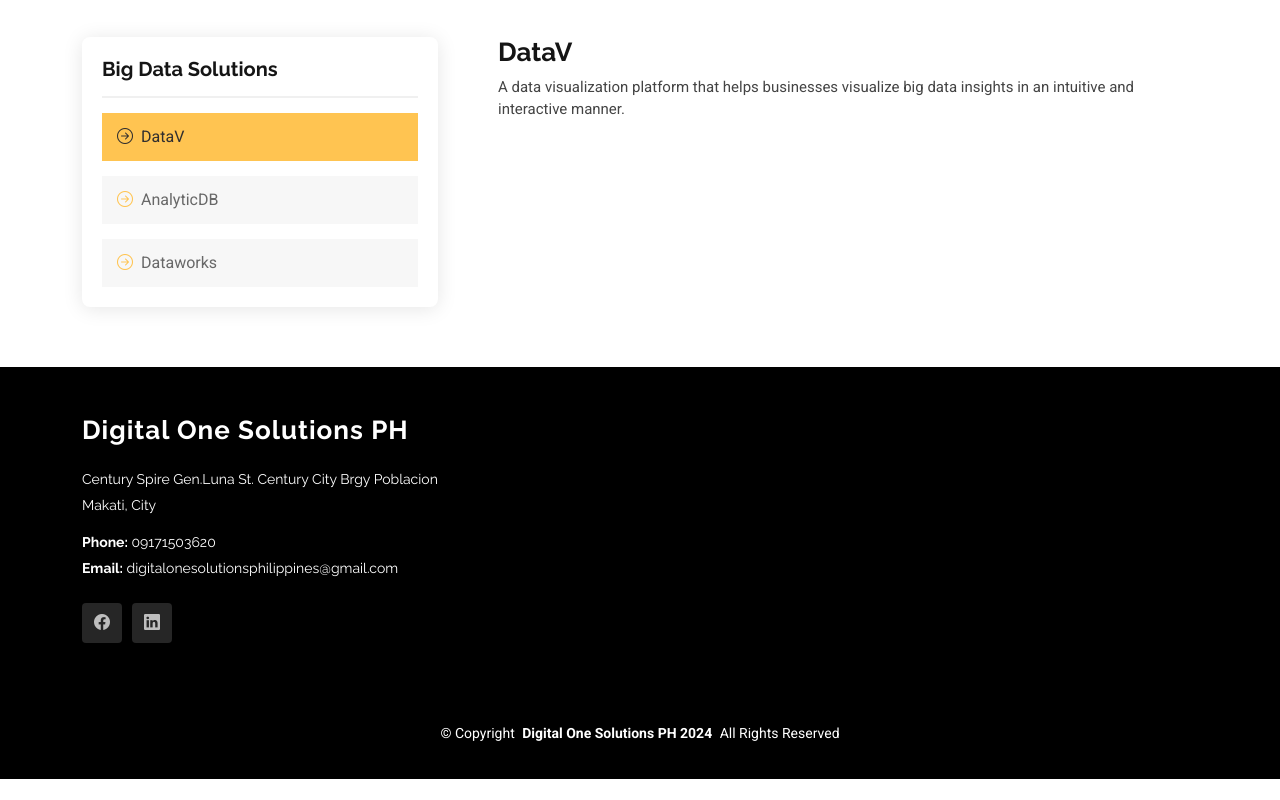
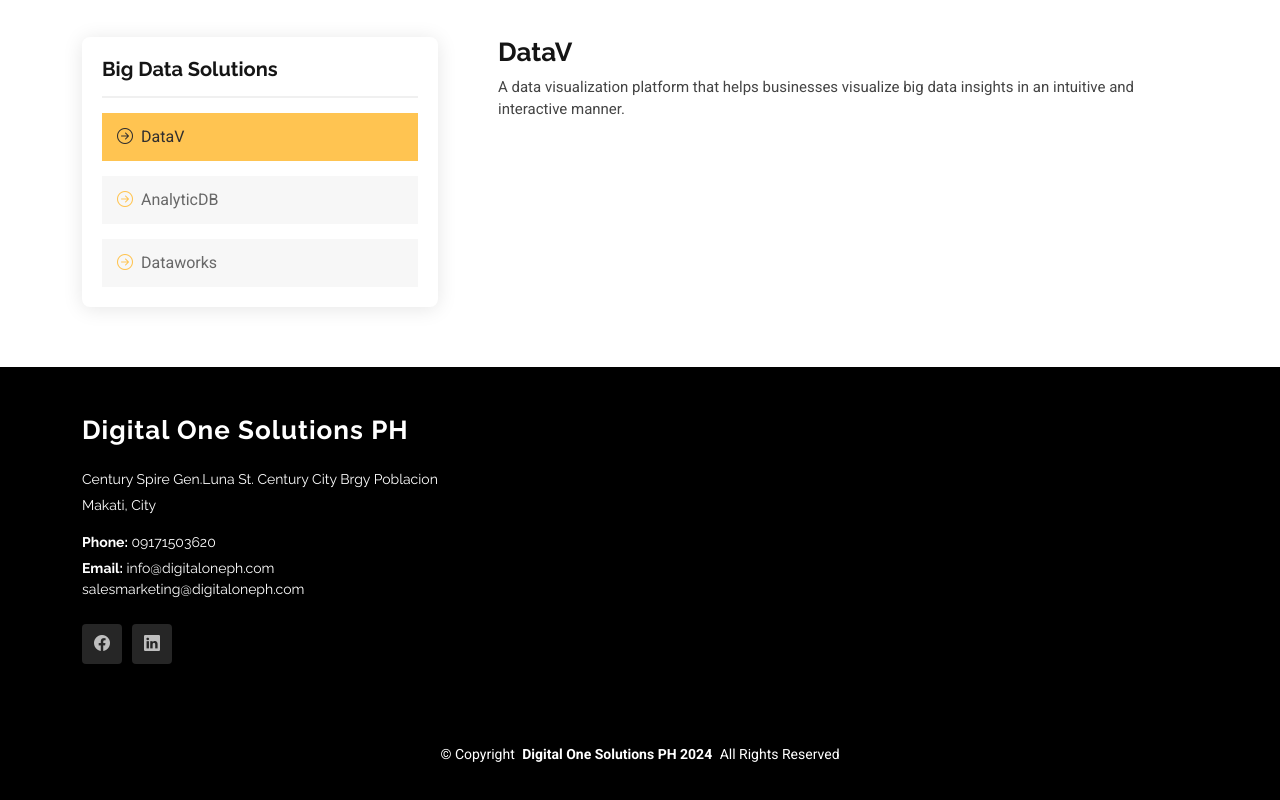
Before and after one commit to hanijew/do-v.01-updated, a plain HTML site: page bd-datav.html in a window 1280 px wide. Shown: the part 493-1293 px from the top of the page. Before the commit the page ends 1272 px from the top, so only its background shows below. Drawn offline with Linux system fonts and the light colour scheme.

Commit message:
Update bd-datav.html

```diff
--- a/bd-datav.html
+++ b/bd-datav.html
@@ -429,10 +429,10 @@
               <span class="sitename">Digital One Solutions PH</span>
             </a>
             <div class="footer-contact pt-3">
-               <p>Century Spire Gen.Luna St. Century City Brgy Poblacion</p>
+              <p>Century Spire Gen.Luna St. Century City Brgy Poblacion</p>
               <p>Makati, City</p>
               <p class="mt-3"><strong>Phone:</strong> <span>09171503620</span></p>
-              <p><strong>Email:</strong> <span>digitalonesolutionsphilippines@gmail.com</span></p>
+              <p><strong>Email:</strong> <span>info@digitaloneph.com <br>salesmarketing@digitaloneph.com</span></p>
             </div>
            <div class="social-links d-flex mt-4">
 
```
